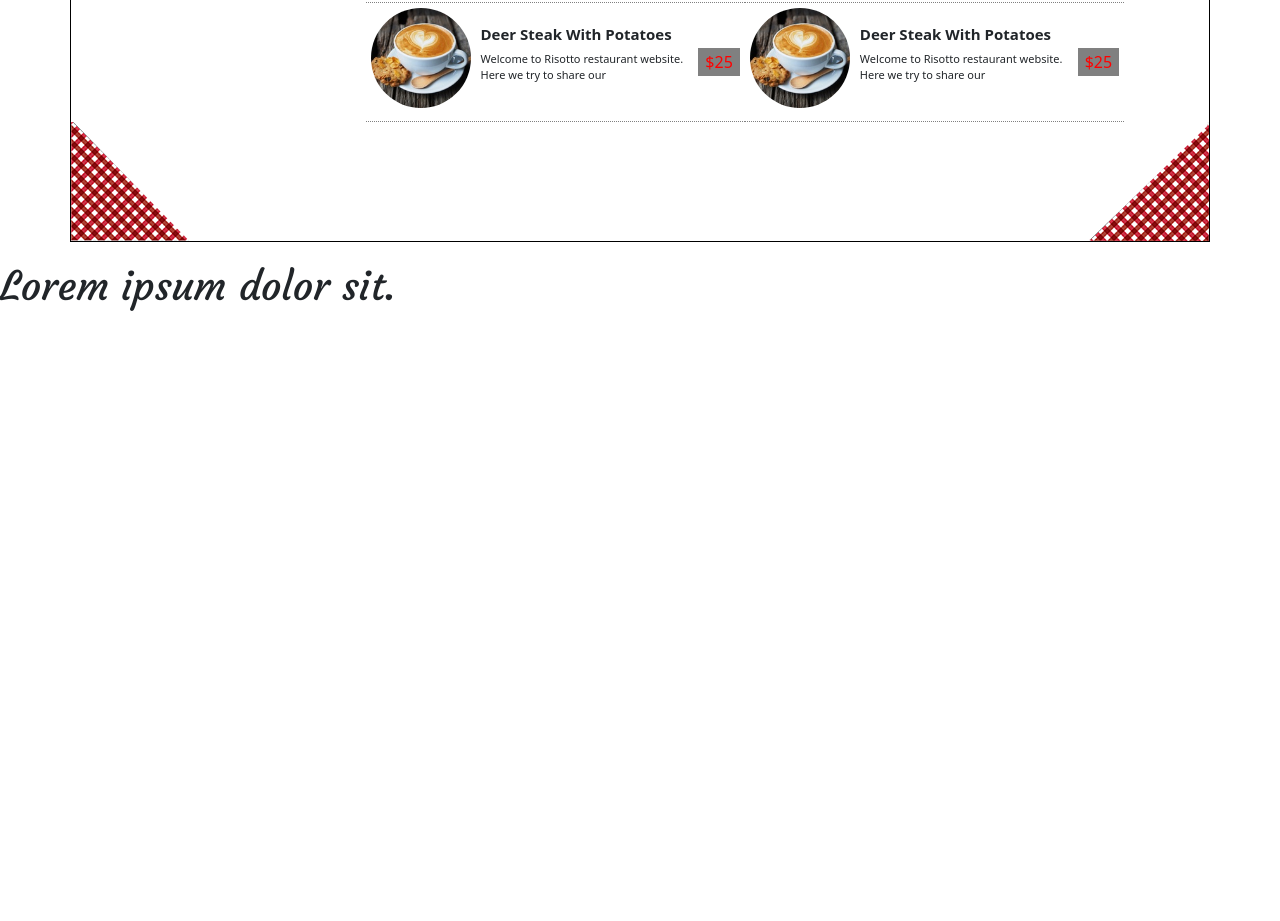
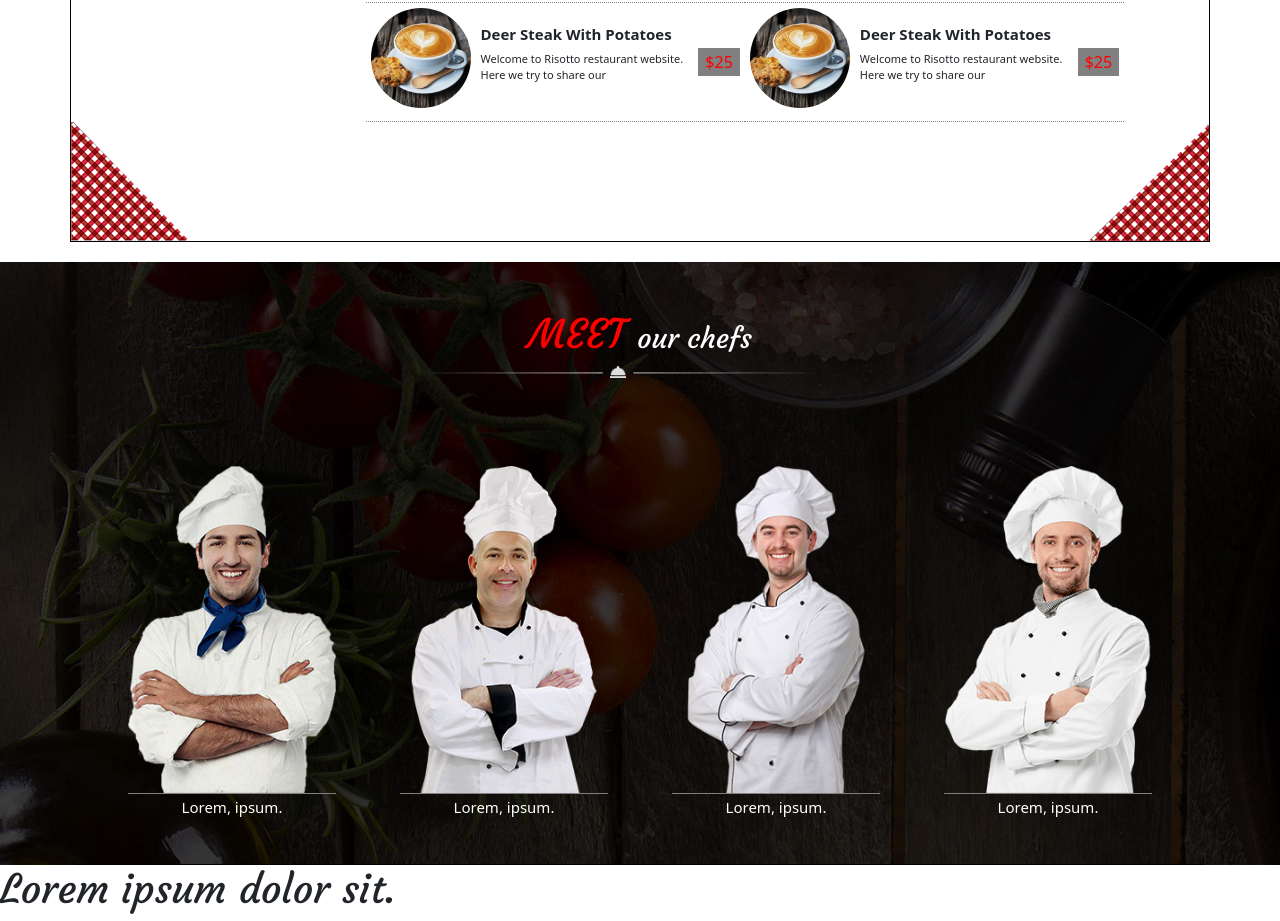
Before and after one commit to hilal193/cs-site-chef-20, a website: page index.html in a window 1280 px wide. Shown: the part 1764-2685 px from the top of the page. Before the commit the page ends 2082 px from the top, so only its background shows below. Drawn offline with nearby package versions, Linux system fonts and the light colour scheme.

Commit message:
section 2 terminé

```diff
--- a/index.html
+++ b/index.html
@@ -281,6 +281,38 @@
         </div>
     </section>
 
+    <section class="profil_chef">
+        <div class="d-flex flex-column pb-5 pt-5">
+            <h3 class="color_white"><span class="color_red">MEET </span> our chefs</h3>
+            <img src="./public/img/decoration_line.png" alt="deco">
+        </div>
+
+        <div class="profil_photo d-flex">
+            <div class="bg_chef">
+                <img class="border_bottom" src="./public/img/chef1.png" alt="chef-profil">
+                <h4 class="color_white pt-1">Lorem, ipsum.</h4>
+            </div>
+
+            <div class="bg_chef">
+                <img class="border_bottom" src="./public/img/chef2.png" alt="chef-profil">
+                <h4 class="color_white pt-1">Lorem, ipsum.</h4>
+            </div>
+
+            <div class="bg_chef">
+                <img class="border_bottom" src="./public/img/chef3.png" alt="chef-profil">
+                <h4 class="color_white pt-1">Lorem, ipsum.</h4>
+            </div>
+
+            <div class="bg_chef">
+                <img class="border_bottom" src="./public/img/chef4.png" alt="chef-profil">
+                <h4 class="color_white pt-1">Lorem, ipsum.</h4>
+            </div>
+        </div>
+
+
+
+    </section>
+
 
     <h1>Lorem ipsum dolor sit.</h1>
     <!-- script -->
--- /dev/null
+++ b/src/scss/modules/_section2.scss
@@ -0,0 +1,57 @@
+.profil_chef{
+    background-image: url(../../../public/img/team_background.jpg);
+    display: flex;
+    flex-direction: column;
+    align-items: center;
+    justify-content: center;
+    text-align: center;
+    div{
+        padding: 20px;
+    }
+    img{
+        width: 90%;
+
+    }
+    .border_bottom{
+        border-bottom: 1px solid grey;
+
+    }
+    h3{
+        font-family: "courgette";
+        .color_red{
+            color: red;
+            font-size: 40px;
+        }
+    }
+    .color_white{
+        color:white !important;
+    }
+    .profil_photo{
+        border-bottom: 1px solid black;
+    }
+    .bg_chef{
+        &:hover{
+            background-color: red;
+        }
+    }
+    h4{
+        font-size: 15px;
+    }
+}
+// responsive
+@media screen and (max-width:620px) {
+    .profil_photo{
+        display: flex;
+        flex-direction: column;
+        align-items: center;
+        justify-content: space-around;
+    }
+}
+
+@media screen and ( min-width : 620px ) and (max-width : 1024px){
+    .profil_photo{
+        display: flex;
+        flex-direction: column;
+        align-items: center;
+    }
+}
--- a/src/scss/modules/_style.scss
+++ b/src/scss/modules/_style.scss
@@ -1,3 +1,4 @@
 @import "./header";
 @import "./section1";
+@import "./section2";
 @import "./footer";
```
Also changed, not shown: public/css/app.css, 1 other file.
